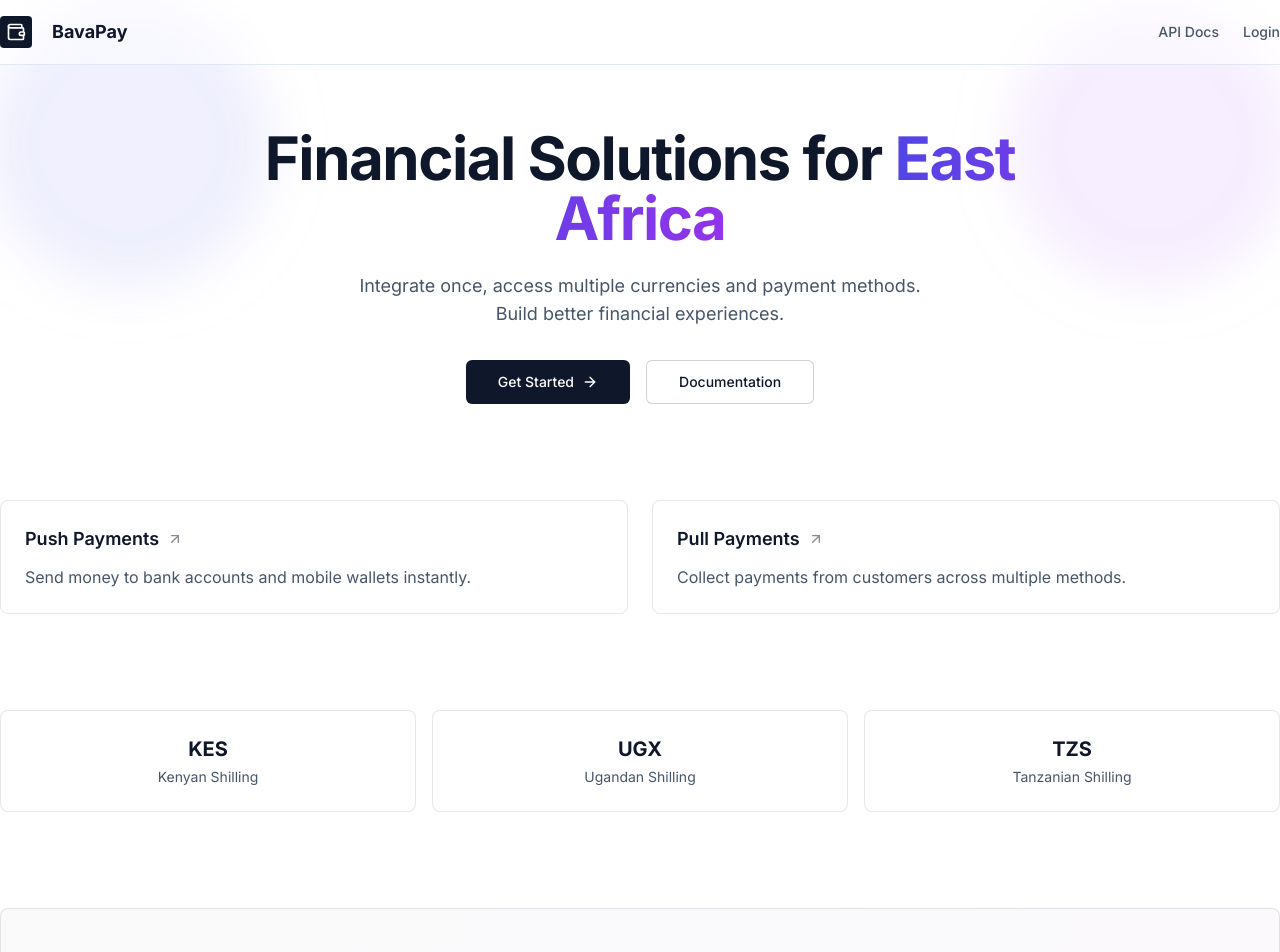
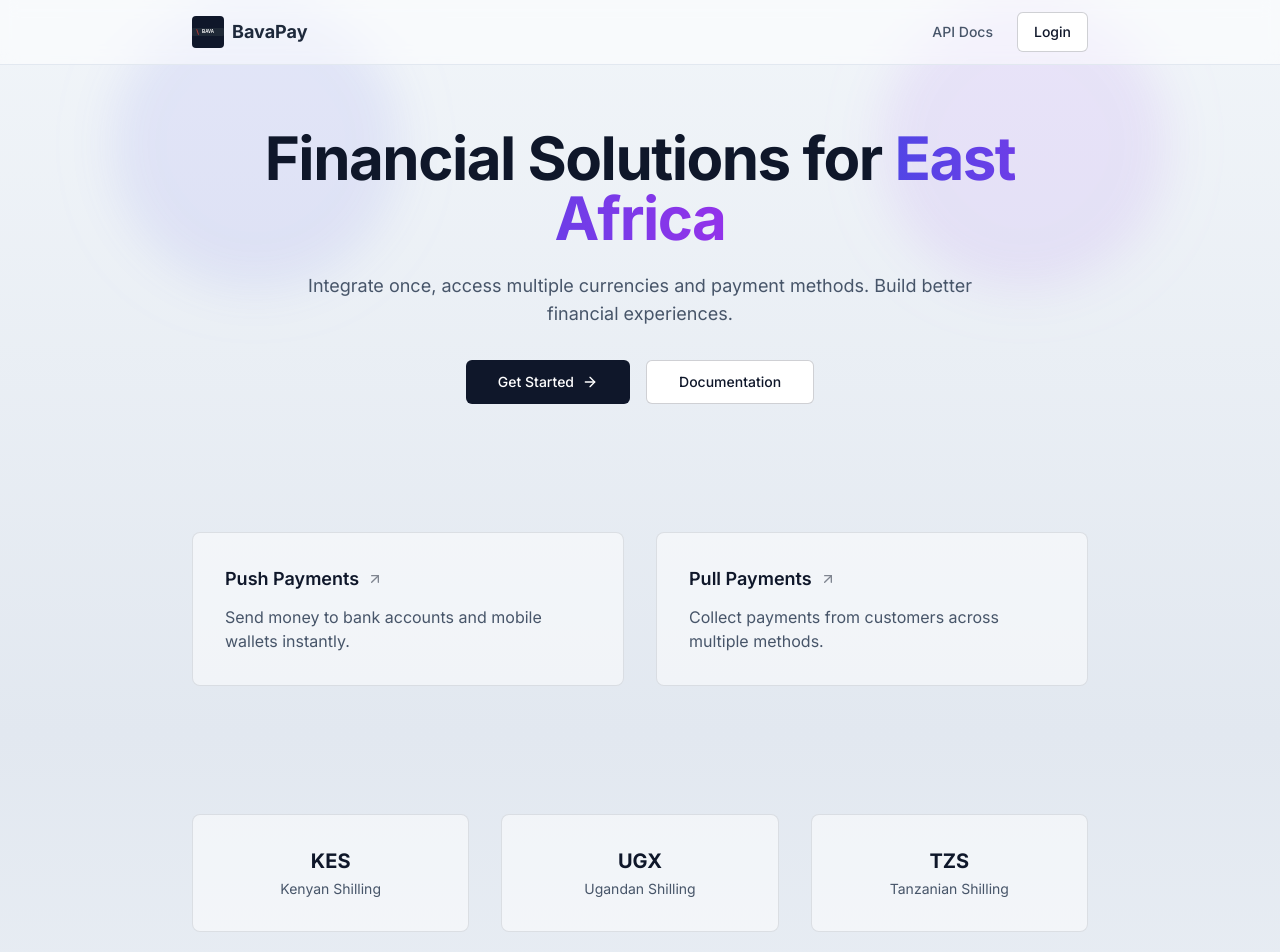
Before and after one commit to d8paul/Muda-pay, a Next.js app: page / in a window 1280 px wide. Shown: the top 952 px of the page. Built offline with nearby package versions, Linux system fonts and the light colour scheme.

Commit message:
added the logo

```diff
--- /dev/null
+++ b/app/Header.tsx
@@ -0,0 +1,41 @@
+import { Wallet } from "lucide-react";
+import { Button } from "@/components/ui/button";
+import Link from "next/link";
+ import BavaLogo from "@/components/BavaPayLogo";
+ import BavaPayLogo from "../components/BavaPayLogo"
+
+const Header = () => {
+  return (
+    <nav className="fixed top-0 z-50 w-full border-b border-slate-200 bg-white/50 backdrop-blur">
+      <div className="mx-auto max-w-5xl px-8 sm:px-16">
+        <div className="flex h-16 items-center justify-between">
+          {/* Logo Section */}
+          <div className="flex items-center gap-2">
+            <div className="flex h-8 w-8 items-center justify-center rounded bg-slate-900">
+              <BavaPayLogo className="mx-auto h-12 w-auto" />
+
+              </div>
+            <span className="text-lg font-bold text-slate-800">BavaPay</span>
+          </div>
+
+          {/* Navigation Links */}
+          <div className="flex items-center gap-6">
+            <Link href="/developer" className="text-sm font-medium text-slate-600 transition-colors hover:text-slate-900">
+              API Docs
+            </Link>
+            <Link href="/login">
+              <Button
+                variant="outline"
+                className="border-slate-900/20 hover:bg-slate-900/10 hover:border-slate-900 text-slate-900"
+              >
+                Login
+              </Button>
+            </Link>
+          </div>
+        </div>
+      </div>
+    </nav>
+  );
+};
+
+export default Header;
--- a/app/developer/page.tsx
+++ b/app/developer/page.tsx
@@ -5,6 +5,7 @@ import { Card, CardContent, CardDescription, CardHeader, CardTitle } from "@/com
 import { Alert, AlertDescription, AlertTitle } from "@/components/ui/alert"
 import { Badge } from "@/components/ui/badge"
 import { InfoIcon } from "lucide-react"
+import Header from "../Header"
 
 export default function DeveloperDocs() {
   const [isLiveEnvironment, setIsLiveEnvironment] = useState(false)
@@ -13,7 +14,10 @@ export default function DeveloperDocs() {
 
   return (
     <div className="py-6">
+          <Header />
+
       <div className="max-w-5xl mx-auto px-4 sm:px-6 md:px-8">
+
         <h1 className="text-2xl font-semibold text-gray-900 mb-6">API Documentation</h1>
         <p className="mt-2 text-gray-600">Complete documentation for integrating with our payment processing API</p>
         <Alert className="mt-4">
--- a/app/page.tsx
+++ b/app/page.tsx
@@ -1,38 +1,22 @@
 import { ArrowRight, Wallet, ArrowUpRight } from "lucide-react"
 import { Button } from "@/components/ui/button"
 import Link from "next/link"
+import Header from "./Header"
 
 export default function HomePage() {
   return (
-    <div className="min-h-screen bg-gradient-to-b from-slate-80 via-slate-200 to-slate-80 text-slate-900">
-      {/* Navigation */}
-      <nav className="fixed top-0 z-50 w-full border-b border-slate-200 bg-white/50 backdrop-blur">
-        <div className="container flex h-16 items-center justify-between">
-          <div className="flex items-center gap-5">
-            <div className="flex h-8 w-8 items-center justify-center rounded bg-slate-900">
-              <Wallet className="size-5 text-white" />
-            </div>
-            <span className="text-lg font-bold">BavaPay</span>
-          </div>
-          <div className="flex items-center gap-6">
-            <Link href="/developer" className="text-sm font-medium text-slate-600 transition-colors hover:text-slate-900">
-              API Docs
-            </Link>
-            <Link href="/login" className="text-sm font-medium text-slate-600 transition-colors hover:text-slate-900">
-              Login
-            </Link>
-          </div>
-        </div>
-      </nav>
+    <div className="min-h-screen bg-gradient-to-b from-slate-100 via-slate-200 to-slate-100 text-slate-900">
+
+    <Header />
 
       {/* Main Content */}
-      <main className="container relative pt-32 pb-20">
+      <main className="mx-auto max-w-5xl px-8 sm:px-16 relative pt-32 pb-20">
         {/* Gradient Backgrounds */}
         <div className="absolute top-0 -left-4 w-72 h-72 bg-indigo-500 rounded-full mix-blend-multiply filter blur-xl opacity-10 animate-blob"></div>
         <div className="absolute top-0 -right-4 w-72 h-72 bg-purple-500 rounded-full mix-blend-multiply filter blur-xl opacity-10 animate-blob animation-delay-2000"></div>
 
         {/* Hero Section */}
-        <div className="relative mx-auto max-w-[800px] text-center mb-24">
+        <div className="relative mx-auto max-w-3xl text-center mb-32">
           <h1 className="text-4xl md:text-6xl font-bold leading-tight tracking-tight mb-6">
             Financial Solutions for
             <span className="bg-gradient-to-r from-indigo-600 to-purple-600 bg-clip-text text-transparent">
@@ -40,7 +24,7 @@ export default function HomePage() {
               East Africa
             </span>
           </h1>
-          <p className="text-lg text-slate-600 mb-8 mx-auto max-w-[600px]">
+          <p className="text-lg text-slate-600 mb-8 mx-auto max-w-2xl">
             Integrate once, access multiple currencies and payment methods. Build better financial experiences.
           </p>
           <div className="flex flex-col sm:flex-row gap-4 justify-center">
@@ -58,25 +42,25 @@ export default function HomePage() {
         </div>
 
         {/* Services Grid */}
-        <div className="grid md:grid-cols-2 gap-6 mb-24">
-          <div className="group p-6 rounded-lg border border-slate-900/10 bg-white/50 hover:border-slate-900/20 hover:bg-white/80 transition-all">
+        <div className="grid md:grid-cols-2 gap-8 mb-32 max-w-4xl mx-auto">
+          <div className="group p-8 rounded-lg border border-slate-900/10 bg-white/50 hover:border-slate-900/20 hover:bg-white/80 transition-all">
             <h3 className="text-lg font-semibold mb-3 flex items-center gap-2">
               Push Payments
-              <ArrowUpRight className="size-4 opacity-50 group-hover:opacity-80 transition-opacity text-slate-900" />
+              <ArrowUpRight className="size-4 opacity-50 group-hover:opacity-100 transition-opacity text-slate-900" />
             </h3>
             <p className="text-slate-600">Send money to bank accounts and mobile wallets instantly.</p>
           </div>
-          <div className="group p-6 rounded-lg border border-slate-900/10 bg-white/50 hover:border-slate-900/20 hover:bg-white/80 transition-all">
+          <div className="group p-8 rounded-lg border border-slate-900/10 bg-white/50 hover:border-slate-900/20 hover:bg-white/80 transition-all">
             <h3 className="text-lg font-semibold mb-3 flex items-center gap-2">
               Pull Payments
-              <ArrowUpRight className="size-4 opacity-50 group-hover:opacity-80 transition-opacity text-slate-900" />
+              <ArrowUpRight className="size-4 opacity-50 group-hover:opacity-100 transition-opacity text-slate-900" />
             </h3>
             <p className="text-slate-600">Collect payments from customers across multiple methods.</p>
           </div>
         </div>
 
         {/* Currencies */}
-        <div className="grid grid-cols-1 sm:grid-cols-3 gap-4 mb-24">
+        <div className="grid grid-cols-1 sm:grid-cols-3 gap-8 mb-32 max-w-4xl mx-auto">
           {[
             { code: "KES", name: "Kenyan Shilling" },
             { code: "UGX", name: "Ugandan Shilling" },
@@ -84,7 +68,7 @@ export default function HomePage() {
           ].map((currency) => (
             <div
               key={currency.code}
-              className="p-6 rounded-lg border border-slate-900/10 bg-white/50 hover:border-slate-900/20 hover:bg-white/80 transition-all text-center"
+              className="p-8 rounded-lg border border-slate-900/10 bg-white/50 hover:border-slate-900/20 hover:bg-white/80 transition-all text-center"
             >
               <div className="text-xl font-bold mb-1">{currency.code}</div>
               <p className="text-sm text-slate-600">{currency.name}</p>
@@ -93,9 +77,9 @@ export default function HomePage() {
         </div>
 
         {/* CTA */}
-        <div className="relative">
+        <div className="relative max-w-4xl mx-auto">
           <div className="absolute inset-0 bg-gradient-to-r from-slate-900/5 to-purple-900/5 rounded-lg"></div>
-          <div className="relative text-center p-12 rounded-lg border border-slate-900/10 bg-white/50">
+          <div className="relative text-center p-16 rounded-lg border border-slate-900/10 bg-white/50">
             <h2 className="text-2xl font-bold mb-8">Ready to get started?</h2>
             <Button size="lg" className="bg-slate-900 hover:bg-slate-800 text-white">
               Create Account
@@ -106,14 +90,16 @@ export default function HomePage() {
 
       {/* Footer */}
       <footer className="border-t border-slate-200 py-8 bg-white/50">
-        <div className="container flex flex-col md:flex-row items-center justify-between gap-4">
-          <div className="flex items-center gap-2">
-            <div className="flex h-6 w-6 items-center justify-center rounded bg-slate-900">
-              <Wallet className="size-4 text-white" />
+        <div className="mx-auto max-w-5xl px-8 sm:px-16">
+          <div className="flex flex-col md:flex-row items-center justify-between gap-4">
+            <div className="flex items-center gap-2">
+              <div className="flex h-6 w-6 items-center justify-center rounded bg-slate-900">
+                <Wallet className="size-4 text-white" />
+              </div>
+              <span className="text-sm font-medium">BavaPay</span>
             </div>
-            <span className="text-sm font-medium">BavaPay</span>
+            <p className="text-sm text-slate-600">© 2024 BavaPay. All rights reserved.</p>
           </div>
-          <p className="text-sm text-slate-600">© 2024 BavaPay. All rights reserved.</p>
         </div>
       </footer>
     </div>
--- a/components/BavaPayLogo.tsx
+++ b/components/BavaPayLogo.tsx
@@ -1,50 +1,43 @@
-import type React from "react"
+import type React from "react";
 
-interface BavaPayLogoProps {
-  className?: string
+interface BavaLogoProps {
+  className?: string;
 }
 
-const BavaPayLogo: React.FC<BavaPayLogoProps> = ({ className = "h-8 w-auto" }) => {
+const BavaLogo: React.FC<BavaLogoProps> = ({ className = "h-12 w-auto" }) => {
   return (
-    <svg className={className} viewBox="0 0 200 50" fill="none" xmlns="http://www.w3.org/2000/svg">
+    <svg
+      className={className}
+      viewBox="0 0 200 50"
+      xmlns="http://www.w3.org/2000/svg"
+      fill="none"
+    >
+      {/* Background Rectangle */}
       <rect width="200" height="50" rx="8" fill="#1F2937" />
+
+      {/* BAVA Text */}
+      <text
+        x="50%"
+        y="50%"
+        dominantBaseline="middle"
+        textAnchor="middle"
+        fill="white"
+        fontSize="28"
+        fontWeight="bold"
+        fontFamily="Arial, Helvetica, sans-serif"
+      >
+        BAVA
+      </text>
+
+      {/* Accent Element - Stylized Slash */}
       <path
-        d="M20 35V15H30C32.7614 15 35 17.2386 35 20V25C35 27.7614 32.7614 30 30 30H25L35 35"
-        stroke="white"
-        strokeWidth="2"
-      />
-      <path
-        d="M45 35V15H55C57.7614 15 60 17.2386 60 20V30C60 32.7614 57.7614 35 55 35H45"
-        stroke="white"
-        strokeWidth="2"
-      />
-      <path
-        d="M70 35V15H80C82.7614 15 85 17.2386 85 20V30C85 32.7614 82.7614 35 80 35H70"
-        stroke="white"
-        strokeWidth="2"
-      />
-      <path
-        d="M95 35V15H105C107.761 15 110 17.2386 110 20V25C110 27.7614 107.761 30 105 30H100L110 35"
-        stroke="white"
-        strokeWidth="2"
-      />
-      <path
-        d="M120 35V15H130C132.761 15 135 17.2386 135 20V30C135 32.7614 132.761 35 130 35H120"
-        stroke="white"
-        strokeWidth="2"
-      />
-      <path
-        d="M145 35V15H155C157.761 15 160 17.2386 160 20V30C160 32.7614 157.761 35 155 35H145"
-        stroke="white"
-        strokeWidth="2"
-      />
-      <path
-        d="M170 35V15H180C182.761 15 185 17.2386 185 20V30C185 32.7614 182.761 35 180 35H170"
-        stroke="white"
-        strokeWidth="2"
+        d="M30 10 L40 40"
+        stroke="#FF4136"
+        strokeWidth="4"
+        strokeLinecap="round"
       />
     </svg>
-  )
-}
+  );
+};
 
-export default BavaPayLogo
+export default BavaLogo;
```
